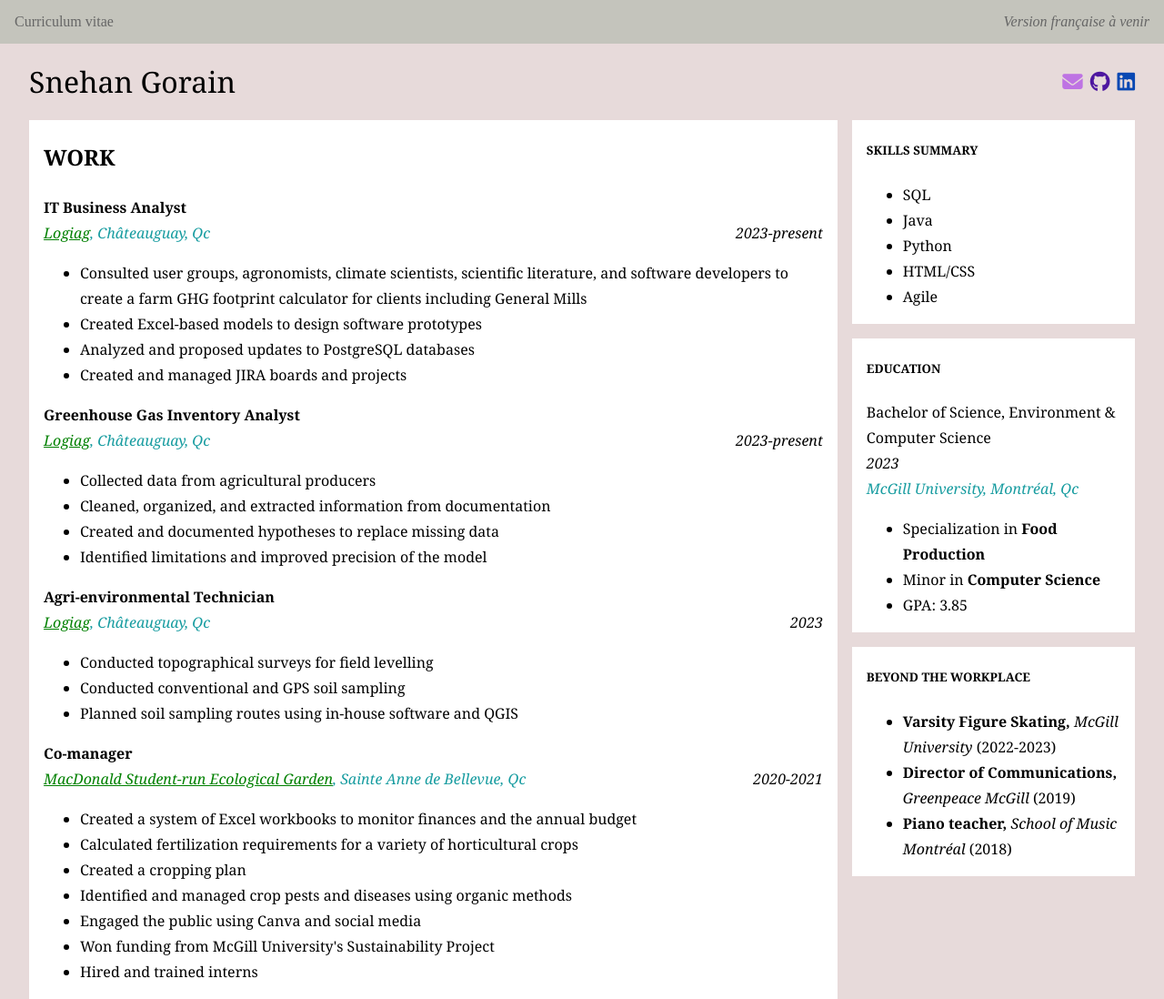
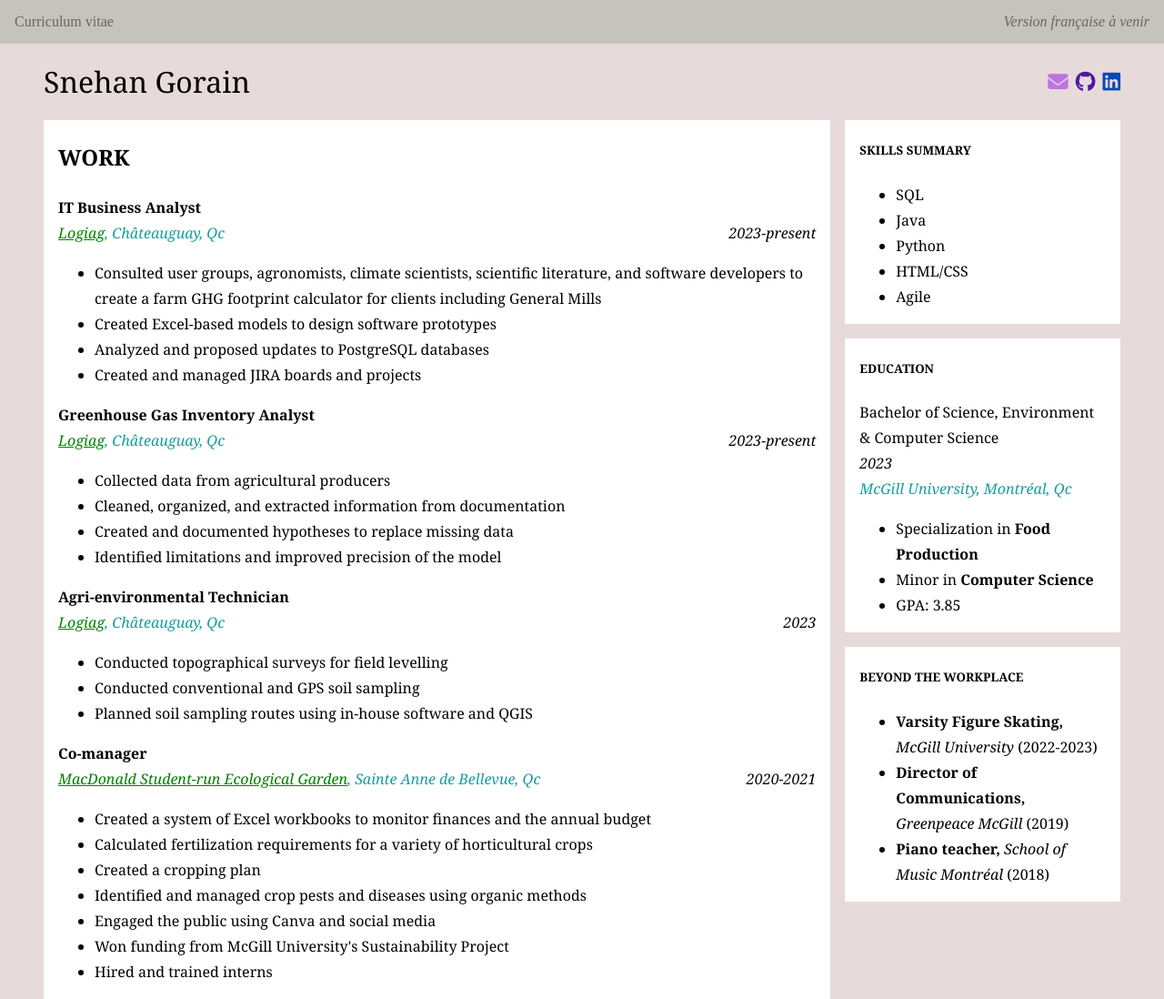
Before and after one commit to sgorain/Curriculum-Vitae, a plain HTML site: page index.html in a window 1280 px wide. Shown: the whole page at 91% size. Drawn offline with Linux system fonts and the light colour scheme.

Commit message:
padding adjusted

```diff
--- a/style.css
+++ b/style.css
@@ -1,7 +1,6 @@
 /*Stylesheet*/
 
 body{
-
    background-color: rgb(231, 218, 218);
    margin: 0rem;
    line-height: 1.75;
@@ -11,7 +10,7 @@
    display: flex;
    flex-direction: column;
    font-family: "Georgia", "Century Gothic", sans-serif;
-   padding: 2rem;
+   padding: 3rem;
 }
 
 .main-navigator{
@@ -44,7 +43,6 @@
 
 
 .cv_header{
-   padding-top: 1rem;
    display: flex;
    justify-content: space-between;
    align-items: center;
```
